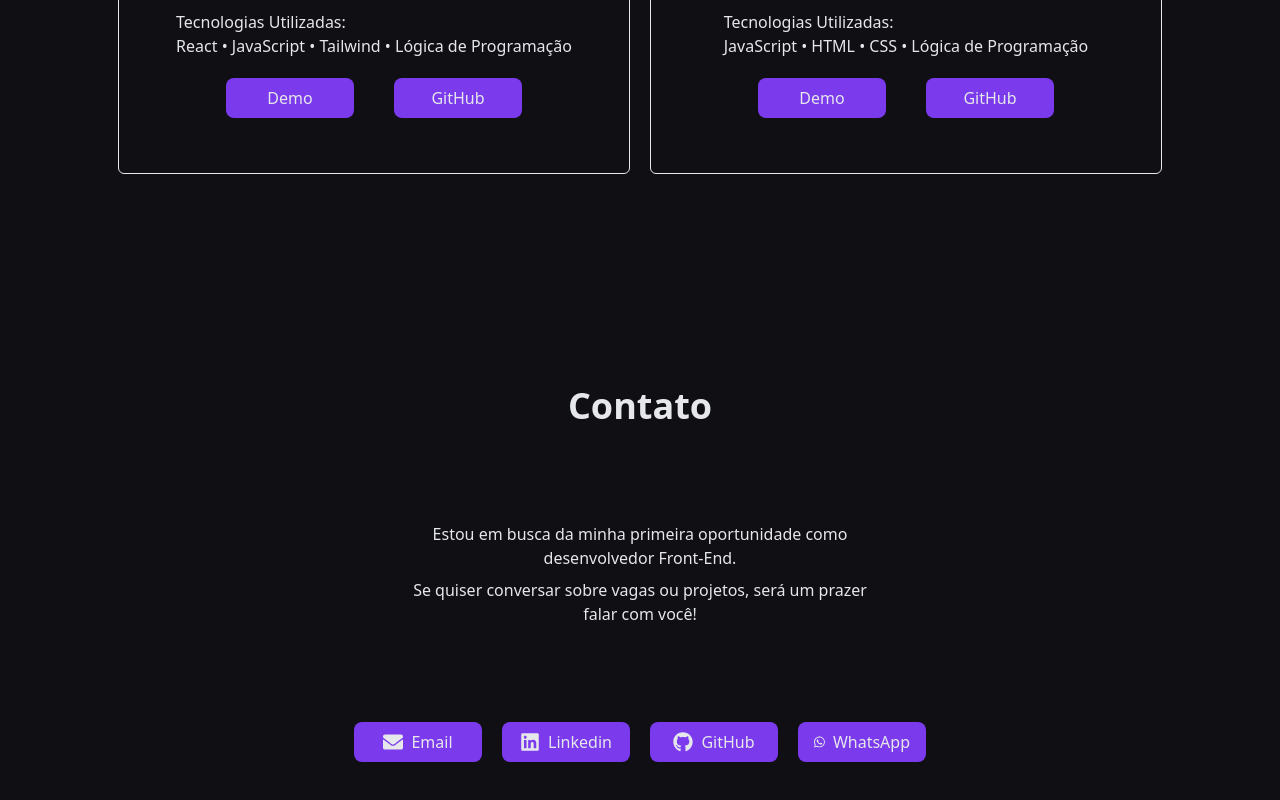
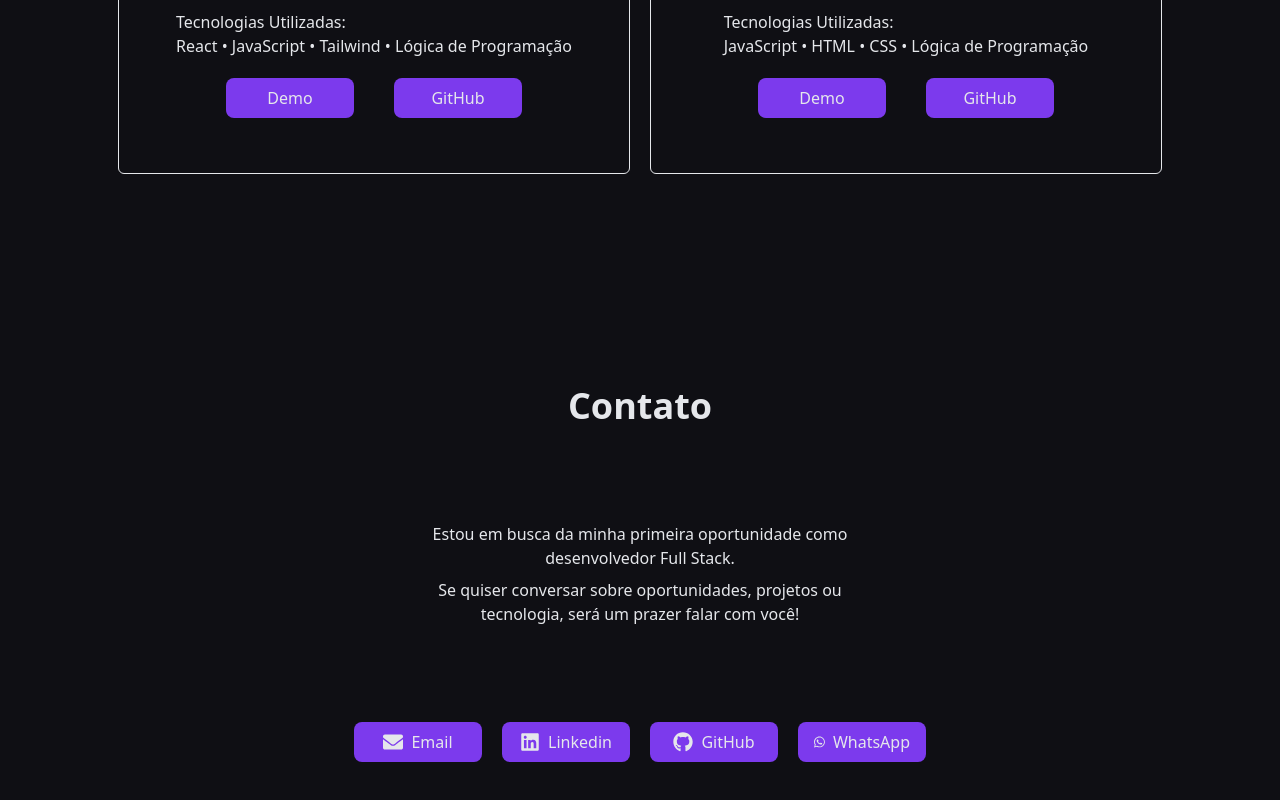
Before and after one commit to andre-arcanjo/portfolio-andre-arcanjo, a React (Vite) app: page / in a window 1280 px wide. Shown: the part 2682-3482 px from the top of the page. Built offline with nearby package versions, Linux system fonts and the light colour scheme.

Commit message:
feat: update contact section for full-stack profile

```diff
--- a/src/components/Contact/Contact.tsx
+++ b/src/components/Contact/Contact.tsx
@@ -9,12 +9,14 @@ export const Contact = () => {
       <h2 className="font-bold text-3xl md:text-4xl">Contato</h2>
       <div className="text-center text-sm md:text-base max-w-90 md:max-w-120 space-y-2">
         <p>
-          Estou em busca da minha primeira oportunidade como desenvolvedor
-          Front-End.
+          <p>
+            Estou em busca da minha primeira oportunidade como desenvolvedor
+            Full Stack.
+          </p>
         </p>
         <p>
-          Se quiser conversar sobre vagas ou projetos, será um prazer falar com
-          você!
+          Se quiser conversar sobre oportunidades, projetos ou tecnologia, será
+          um prazer falar com você!
         </p>
       </div>
       <div className="flex flex-wrap justify-center gap-5">
```
